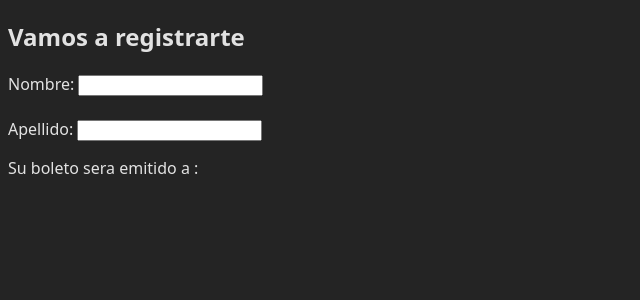
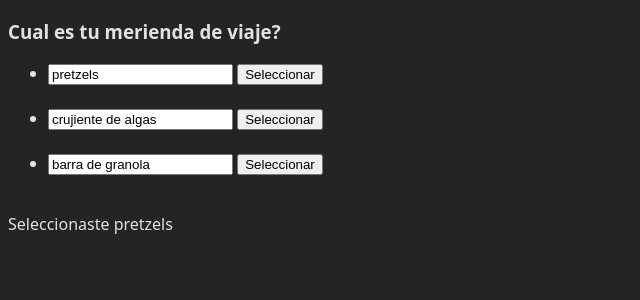
Before and after one commit to bryan-ignacio/react_v19.1, a React (Vite) app in the folder 03-gestion-estado/: page / in a window 1280 px wide. Shown: the top 300 px of the page, without its empty margins (0-640 px from the left). Built offline with nearby package versions, Linux system fonts and the light colour scheme.

Commit message:
duplicacion en estado

```diff
--- /dev/null
+++ b/03-gestion-estado/src/components/02-eleccion-estructura-estado/03-duplicacion-en-estado01.jsx
@@ -0,0 +1,58 @@
+import { useState } from "react";
+
+const initialItems = [
+  { title: "pretzels", id: 0 },
+  { title: "crujiente de algas", id: 1 },
+  { title: "barra de granola", id: 2 },
+];
+
+export default function Menu() {
+  const [items, setItems] = useState(initialItems);
+
+  const [idSelected, setIdSelected] = useState(0);
+
+  function handleChange(itemId, e) {
+    const itemsUpdated = items.map((item) => {
+      if (item.id === itemId) {
+        return { ...item, title: e.target.value };
+      } else {
+        return item;
+      }
+    });
+    setItems(itemsUpdated);
+  }
+
+  function handleClick(itemId) {
+    setIdSelected(itemId);
+  }
+
+  const itemSelected = items.find((item) => item.id === idSelected);
+
+  return (
+    <>
+      <section>
+        <h3>Cual es tu merienda de viaje?</h3>
+        <ul>
+          {items.map((item) => {
+            return (
+              <>
+                <li key={item.id}>
+                  <input
+                    type="text"
+                    value={item.title}
+                    onChange={(e) => handleChange(item.id, e)}
+                  />{" "}
+                  <button onClick={() => handleClick(item.id)}>
+                    Seleccionar
+                  </button>
+                </li>
+                <br />
+              </>
+            );
+          })}
+        </ul>
+        <p>Seleccionaste {itemSelected.title} </p>
+      </section>
+    </>
+  );
+}
--- a/03-gestion-estado/src/main.jsx
+++ b/03-gestion-estado/src/main.jsx
@@ -2,9 +2,10 @@ import { StrictMode } from "react";
 import { createRoot } from "react-dom/client";
 import "./index.css";
 
-import Form from "./components/02-eleccion-estructura-estado/02-evitar-estado-redundante";
+import Menu from "./components/02-eleccion-estructura-estado/03-duplicacion-en-estado01";
+
 createRoot(document.getElementById("root")).render(
   <StrictMode>
-    <Form />
+    <Menu />
   </StrictMode>,
 );
```
Also changed, not shown: 03-gestion-estado/src/components/02-eleccion-estructura-estado/03-duplicacion-en-estado.jsx (added, +37 -0 lines), 03-gestion-estado/src/components/02-eleccion-estructura-estado/definicion.txt.
